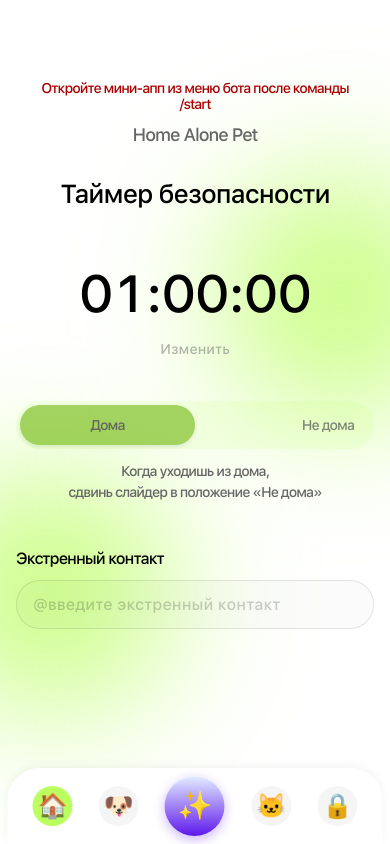
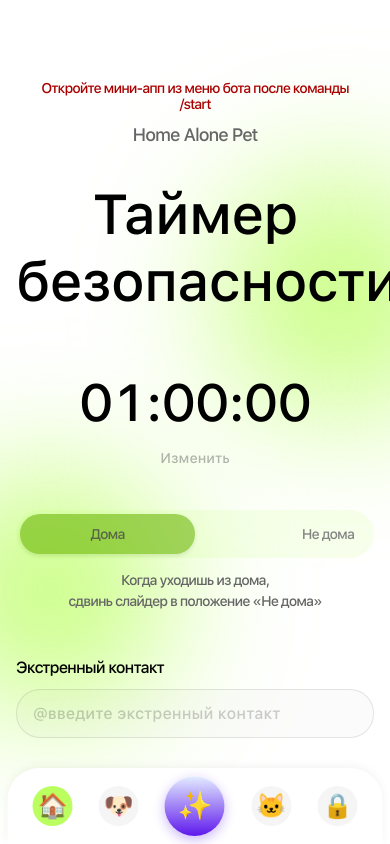
Before and after one commit to Klyaksonchik/HomeAloneMiniApp, a React (Create React App) app in the folder Frontend/: page / in a window 390 px wide. Built offline with nearby package versions, Linux system fonts and the light colour scheme.

Commit message:
Update index.css icons 5

```diff
--- a/Frontend/src/index.css
+++ b/Frontend/src/index.css
@@ -88,13 +88,13 @@ body {
 }
 
 .main-title {
-  margin: 32px auto 32px;
+  margin: 40px auto 40px;
   color: #000;
-  font-size: 56px;
+  font-size: 64px;
   font-weight: 500;
   font-family: 'SFProText', sans-serif;
   text-align: center;
-  line-height: 1.3;
+  line-height: 1.2;
   width: 100%;
 }
 
@@ -701,7 +701,7 @@ body {
   position: relative;
   overflow-y: hidden;
   overflow-x: hidden;
-  padding-bottom: 0;
+  padding-bottom: 100px;
   padding-top: clamp(20px, 5vh, 40px);
 }
 
@@ -766,13 +766,13 @@ body {
 }
 
 .info-page-header .page-title {
-  margin: 32px auto 32px;
+  margin: 40px auto 40px;
   color: #000;
-  font-size: 56px;
+  font-size: 64px;
   font-weight: 500;
   font-family: 'SFProText', sans-serif;
   text-align: center;
-  line-height: 1.3;
+  line-height: 1.2;
   width: 100%;
 }
 
@@ -816,7 +816,13 @@ body {
   }
 
   .main-title {
-    font-size: 26px;
+    font-size: 56px;
+    margin: 36px auto 36px;
+  }
+
+  .info-page-header .page-title {
+    font-size: 56px;
+    margin: 36px auto 36px;
   }
 
   .timer-large {
```
